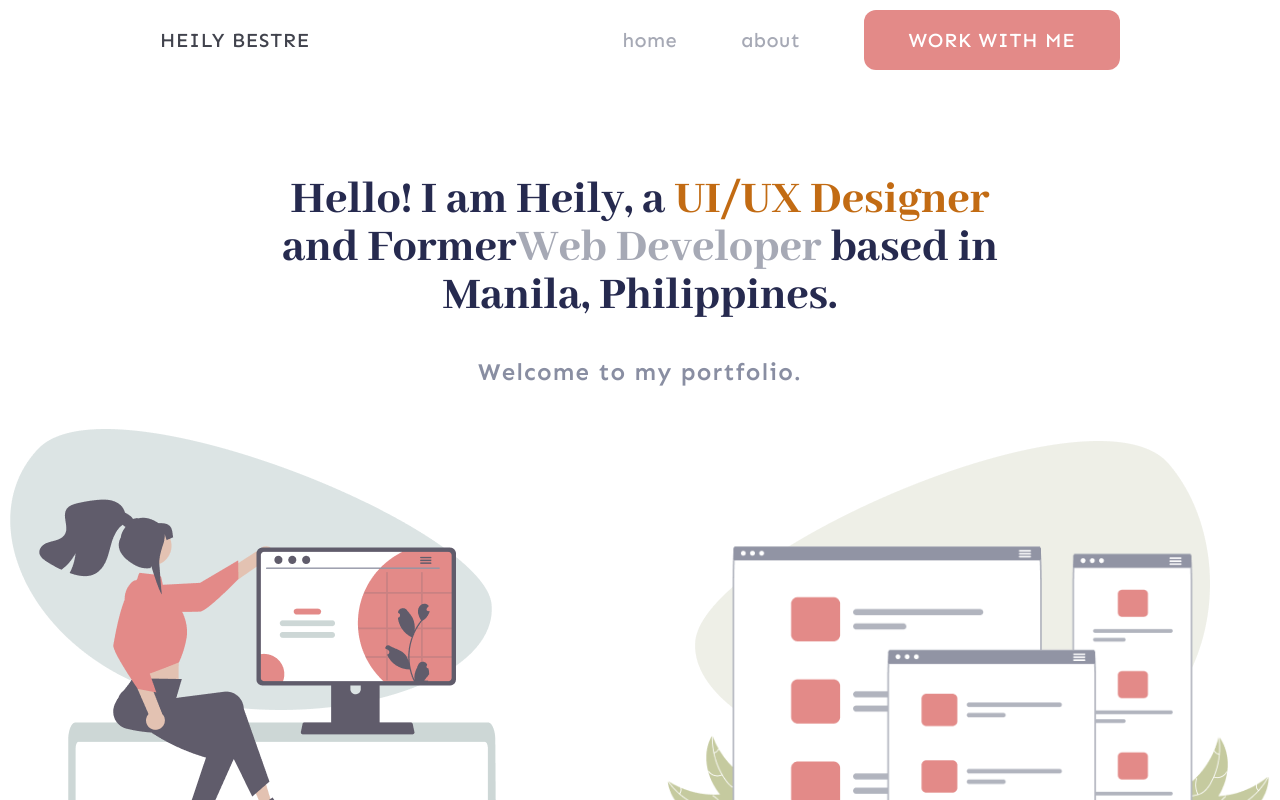
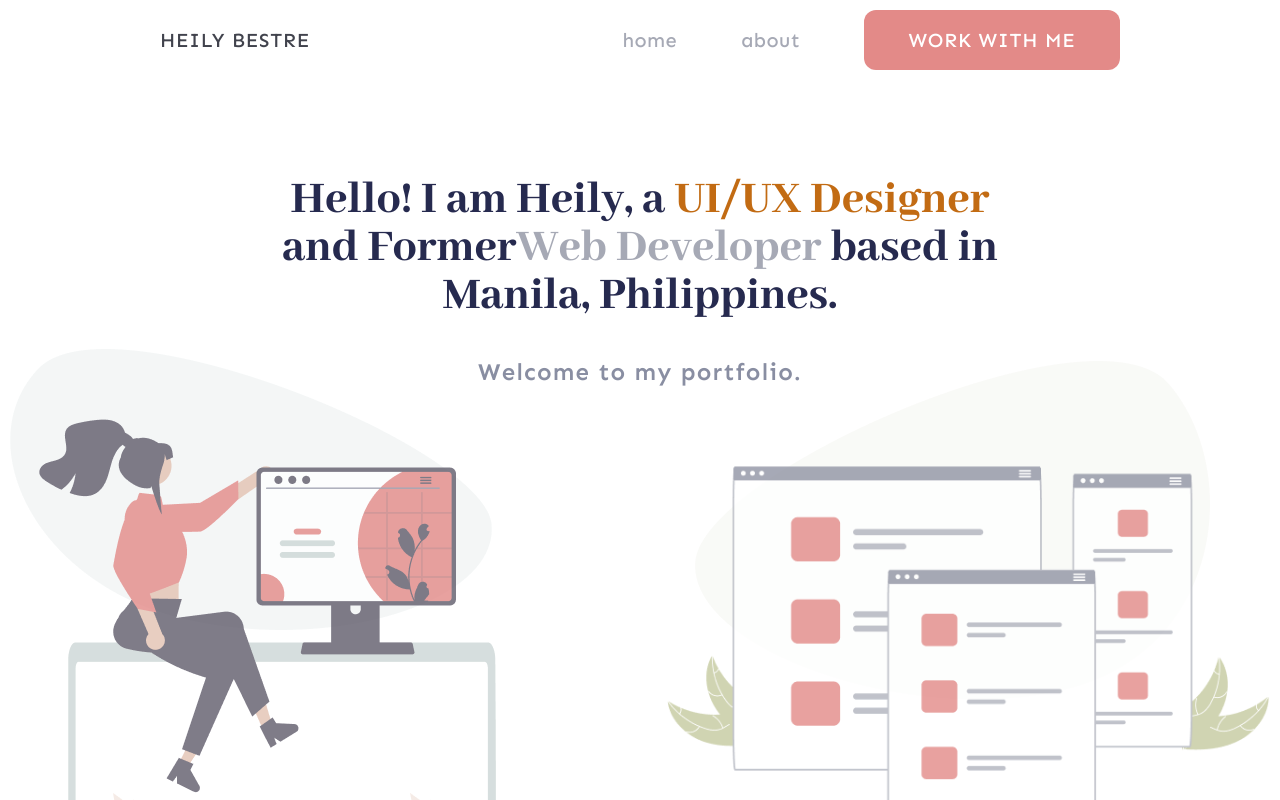
Before and after one commit to BHcreations/heilybestre, a React (Vite) app: page / in a window 1280 px wide. Shown: the top 800 px of the page. Built offline with nearby package versions, Linux system fonts and the light colour scheme.

Commit message:
Home page update

```diff
--- a/package.json
+++ b/package.json
@@ -13,6 +13,8 @@
 		"deploy": "gh-pages -d dist"
 	},
 	"dependencies": {
+		"@headlessui/react": "^1.7.17",
+		"@heroicons/react": "^2.0.18",
 		"gh-pages": "^6.0.0",
 		"react": "^18.2.0",
 		"react-dom": "^18.2.0"
--- a/src/App.css
+++ b/src/App.css
@@ -13,20 +13,22 @@ footer,
 main {
 	display: block;
 	width: 100%;
+	position: relative;
 }
 
 main {
-	margin-top: 5rem;
-	margin-bottom: 6rem;
-	height: 100vh;
+	/* padding-top: 5rem;
+	padding-bottom: 6rem; */
+	/* height: 100vh; */
 }
 
 header {
-	position: absolute;
-	top: 0;
+	background: transparent;
+	/* position: absolute; */
+	/* top: 0; */
 }
 footer {
-	position: absolute;
+	/* position: absolute; */
 	background: #dde3e9;
 }
 
--- a/src/components/Header.tsx
+++ b/src/components/Header.tsx
@@ -1,15 +1,19 @@
+import { Menu, Transition } from '@headlessui/react';
+import { Bars2Icon } from '@heroicons/react/20/solid';
+import { Fragment } from 'react';
 import { Link } from 'react-router-dom';
+import { classNames } from '../helpers/styles';
 
 const Header = () => {
 	return (
 		<header>
-			<nav className='bg-transparent px-40 w-full'>
+			<nav className='bg-transparent lg:px-40 w-full px-6'>
 				<div className='relative flex flex-wrap justify-between items-center mx-auto max-w-screen-xl h-20 font-display'>
 					<div className='flex items-center gap-10'>
 						{/* <a className='text-[#898EA2] text-xl font-black'>LOGO</a> */}
 						<a className='text-[#41434D] text-xl font-medium tracking-[0.8px]'>HEILY BESTRE</a>
 					</div>
-					<div className='flex items-center gap-16'>
+					<div className='lg:flex items-center gap-16 hidden'>
 						<Link to='/heilybestre/' className='text-[#A6A9B5] text-xl font-medium tracking-[0.4px]'>
 							home
 						</Link>
@@ -22,6 +26,54 @@ const Header = () => {
 							</button>
 						</Link>
 					</div>
+					<Menu as='div' className='lg:hidden relative inline-block text-left'>
+						<div>
+							<Menu.Button>
+								<Bars2Icon className='h-6 w-6 text-[#40434E]' />
+							</Menu.Button>
+						</div>
+
+						<Transition
+							as={Fragment}
+							enter='transition ease-out duration-100'
+							enterFrom='transform opacity-0 scale-95'
+							enterTo='transform opacity-100 scale-100'
+							leave='transition ease-in duration-75'
+							leaveFrom='transform opacity-100 scale-100'
+							leaveTo='transform opacity-0 scale-95'
+						>
+							<Menu.Items className='absolute right-0 z-10 mt-2 w-56 origin-top-right rounded-md bg-white shadow-lg ring-1 ring-black ring-opacity-5 focus:outline-none'>
+								<div className='py-1'>
+									<Menu.Item>
+										{({ active }) => (
+											<Link
+												to='/heilybestre/'
+												className={classNames(
+													active ? 'bg-gray-100 text-gray-900' : 'text-gray-700',
+													'block px-4 py-2 text-[#A6A9B5] text-xl font-medium tracking-[0.4px]'
+												)}
+											>
+												home
+											</Link>
+										)}
+									</Menu.Item>
+									<Menu.Item>
+										{({ active }) => (
+											<Link
+												to='/heilybestre/about'
+												className={classNames(
+													active ? 'bg-gray-100 text-gray-900' : 'text-gray-700',
+													'block px-4 py-2 text-[#A6A9B5] text-xl font-medium tracking-[0.4px]'
+												)}
+											>
+												about
+											</Link>
+										)}
+									</Menu.Item>
+								</div>
+							</Menu.Items>
+						</Transition>
+					</Menu>
 				</div>
 			</nav>
 		</header>
--- a/src/components/Layout.tsx
+++ b/src/components/Layout.tsx
@@ -1,4 +1,4 @@
-import { Outlet } from 'react-router-dom';
+import { Link, Outlet } from 'react-router-dom';
 import Header from './Header';
 import Footer from './Footer';
 
@@ -6,9 +6,14 @@ const Layout = () => {
 	return (
 		<>
 			<Header />
-			<main className='snap-y overflow-y-scroll'>
+			<main className='snap-y snap-mandatory bg-white overflow-y-scroll'>
 				<Outlet />
 			</main>
+			<div className='lg:hidden bg-transparent sticky bottom-3 mx-auto left-0 right-0 w-3/4 mb-6'>
+				<Link to='/heilybestre/'>
+					<button className='bg-[#E38A88] text-[#fff] text-xl font-medium w-full'>WORK WITH ME</button>
+				</Link>
+			</div>
 			<Footer />
 		</>
 	);
--- /dev/null
+++ b/src/helpers/styles.ts
@@ -0,0 +1,3 @@
+export function classNames(...classes: string[]) {
+	return classes.filter(Boolean).join(' ');
+}
--- a/src/index.css
+++ b/src/index.css
@@ -13,13 +13,90 @@
 
 @layer components {
 	.home-introduction {
+		position: relative;
+		z-index: 0;
+	}
+	.home-introduction:after {
+		z-index: -1;
+		content: ' ';
+		display: block;
+		position: absolute;
+		left: 0;
+		top: 0;
+		width: 100%;
+		height: 100%;
+		opacity: 0.8;
+		background-image: url('/images/designer-life.png'), url('/images/browsers.png');
+		background-position: bottom -20px left -70px, bottom 150px right -120px;
+		background-size: 50%, 50%;
+		background-attachment: fixed, fixed;
+		background-repeat: no-repeat;
+	}
+	.home-introduction:before {
+		z-index: -2;
+		content: ' ';
+		display: block;
+		position: absolute;
+		left: 0;
+		top: 0;
+		width: 100%;
+		height: 100%;
+		opacity: 0.3;
+		background-image: url('/images/shape-1.png'), url('/images/shape-2.png');
+		background-position: bottom 170px left -10px, bottom 100px right -120px;
+		background-size: 40%, 60%;
+		background-attachment: fixed, fixed;
+		background-repeat: no-repeat;
+	}
+	/* .home-introduction {
 		background-image: url('/images/designer-life.png'), url('/images/shape-1.png'), url('/images/browsers.png'),
 			url('/images/shape-2.png');
-		background-position: bottom -20px left 10px, bottom 170px left 10px, bottom -25px right 10px,
-			bottom 100px right 70px;
-		background-size: 547px, 481.53px, 603.35px, 514.88px;
+		background-position: bottom -20px left -70px, bottom 170px left -10px, bottom 150px right -120px,
+			bottom 100px right -120px;
+		background-size: 50%, 40%, 50%, 60%;
 		background-attachment: fixed, fixed, fixed, fixed;
 		background-repeat: no-repeat;
+	} */
+	@media (min-width: 1024px) {
+		/* .home-introduction {
+			background-image: url('/images/designer-life.png'), url('/images/shape-1.png'), url('/images/browsers.png'),
+				url('/images/shape-2.png');
+			background-position: bottom -20px left 10px, bottom 170px left 10px, bottom -25px right 10px,
+				bottom 100px right 70px;
+			background-size: 547px, 481.53px, 603.35px, 514.88px;
+			background-attachment: fixed, fixed, fixed, fixed;
+			background-repeat: no-repeat;
+		} */
+		.home-introduction:after {
+			z-index: -1;
+			content: ' ';
+			display: block;
+			position: absolute;
+			left: 0;
+			top: 0;
+			width: 100%;
+			height: 100%;
+			background-image: url('/images/designer-life.png'), url('/images/browsers.png');
+			background-position: bottom -20px left 10px, bottom -25px right 10px;
+			background-size: 547px, 603.35px;
+			background-attachment: fixed, fixed;
+			background-repeat: no-repeat;
+		}
+		.home-introduction:before {
+			z-index: -2;
+			content: ' ';
+			display: block;
+			position: absolute;
+			left: 0;
+			top: 0;
+			width: 100%;
+			height: 100%;
+			background-image: url('/images/shape-1.png'), url('/images/shape-2.png');
+			background-position: bottom 170px left 10px, bottom 100px right 70px;
+			background-size: 481.53px, 514.88px;
+			background-attachment: fixed, fixed;
+			background-repeat: no-repeat;
+		}
 	}
 }
 
@@ -41,7 +118,7 @@
 
 	color-scheme: light dark;
 	color: rgba(0, 0, 0, 0.87);
-	background-color: #ececec;
+	background-color: #fff;
 
 	font-synthesis: none;
 	text-rendering: optimizeLegibility;
--- a/src/pages/Home.tsx
+++ b/src/pages/Home.tsx
@@ -2,7 +2,7 @@ const Home = () => {
 	return (
 		<>
 			<section className='home-introduction min-h-screen h-[621px] snap-start relative'>
-				<div className='flex flex-col justify-start text-center pt-24 px-64 h-full z-50'>
+				<div className='flex flex-col justify-start text-center pt-24 lg:px-64 px-5 h-full z-50'>
 					<h1 className='text-[#262A4F] font-abhaya text-5xl font-extrabold mb-9'>
 						Hello! I am Heily, a <span className='text-[#C26B13]'>UI/UX Designer</span> and Former
 						<span className='text-[#A6A9B5]'>Web Developer</span> based in Manila, Philippines.
@@ -14,7 +14,7 @@ const Home = () => {
 			</section>
 			<section className='text-center bg-[#FFFAF6] h-[533px] min-h-screen snap-start'>
 				<h3 className='font-display text-2xl font-black py-20'>MY PROCESS</h3>
-				<ul className='font-sans flex flex-row justify-center items-center gap-6'>
+				<ul className='font-sans flex flex-wrap flex-row justify-center items-center gap-6'>
 					<li>
 						<div className='w-[272px] h-[203px] bg-[#D9D9D9] rounded-xl'></div>
 					</li>
@@ -29,7 +29,7 @@ const Home = () => {
 					</li>
 				</ul>
 			</section>
-			<section className='text-center snap-start min-h-screen'>
+			<section className='text-center snap-start min-h-screen mb-7'>
 				<h3 className='font-display text-2xl font-black py-24'>FEATURED WORK</h3>
 				<ul className='font-sans flex flex-col gap-40'>
 					<li className='flex flex-row justify-center items-center'>
```
Also changed, not shown: 1 other file (tests, documents, lock files or other folders).
